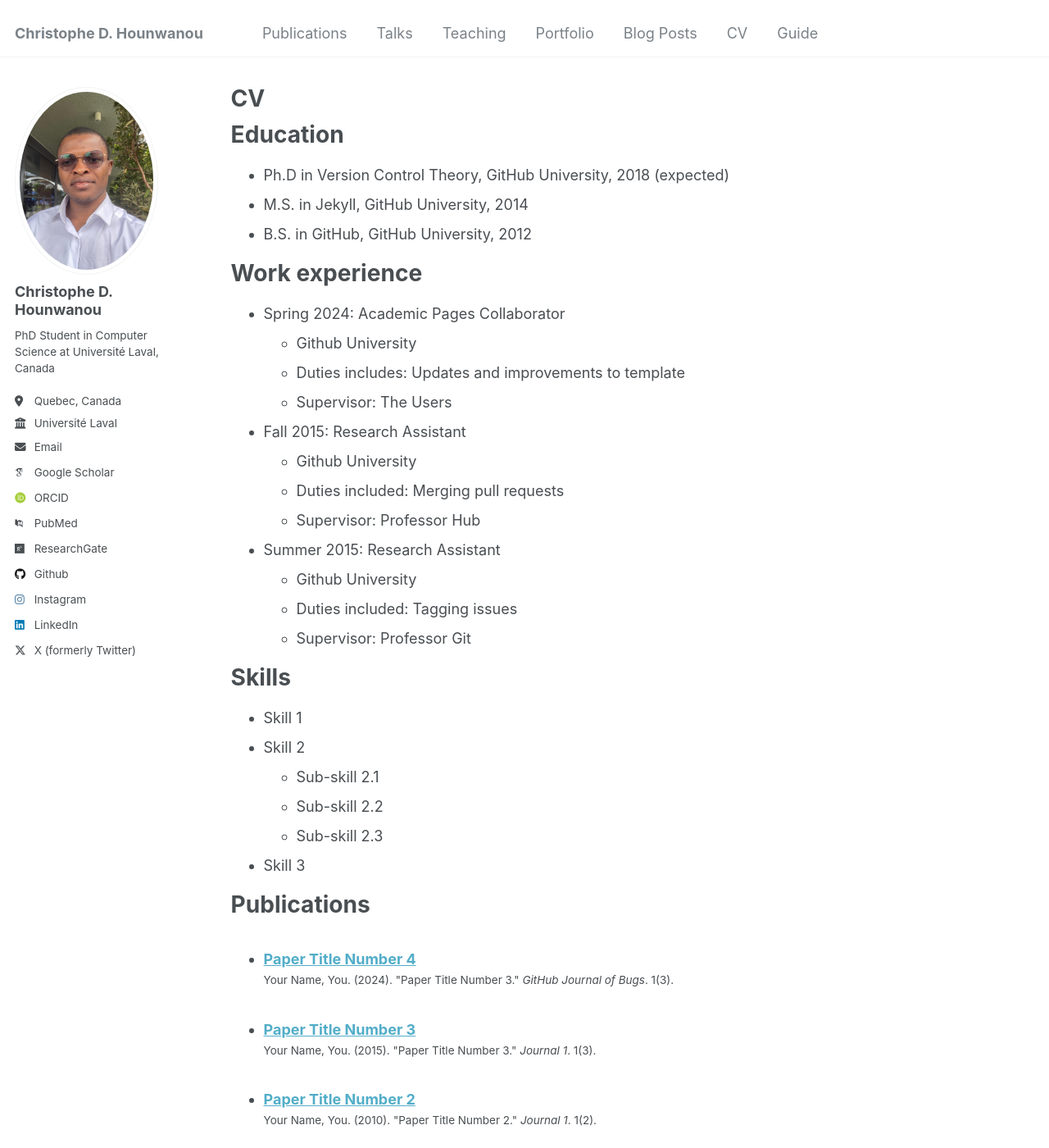
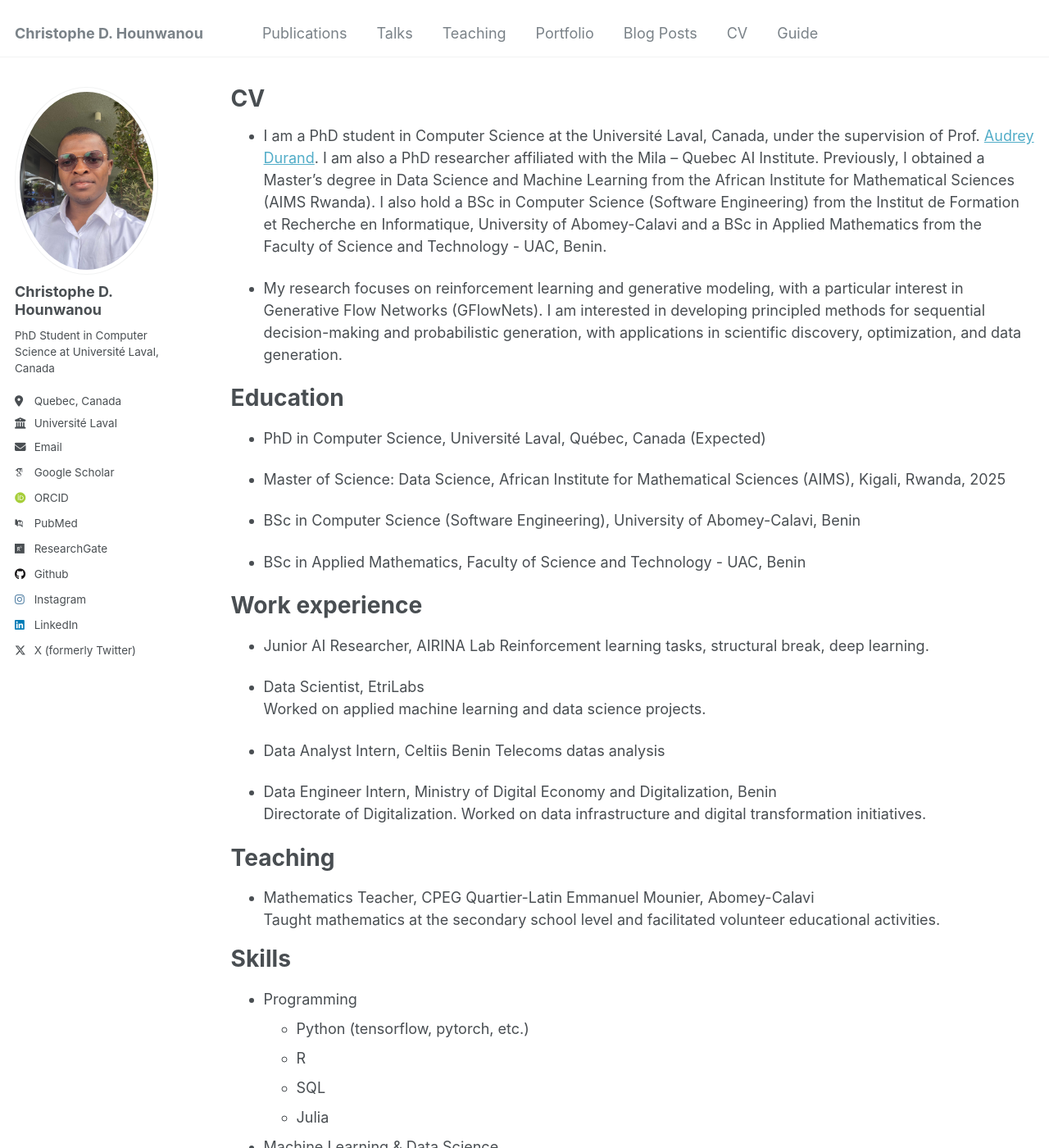
Before and after one commit to chrishounwanou/chrishounwanou.github.io, a Jekyll site: the page built from _pages/cv.md, in a window 1280 px wide and 1400 px high. Shown: the whole window at 82% size. Built offline with Jekyll 4.4.1, drawn with Linux system fonts in a browser that asks for light colours; some web fonts are replaced; some of the changed text lies outside the part shown.

Commit message:
Revise CV with updated academic and professional details
Updated CV with current education, work experience, skills, publications, talks, and service details.

```diff
--- a/_pages/cv.md
+++ b/_pages/cv.md
@@ -9,56 +9,87 @@ redirect_from:
 
 {% include base_path %}
 
+- I am a PhD student in Computer Science at the Université Laval, Canada, under the supervision of Prof. [Audrey Durand](https://mila.quebec/fr/annuaire/audrey-durand). I am also a PhD researcher affiliated with the Mila – Quebec AI Institute. Previously, I obtained a Master's degree in Data Science and Machine Learning from the African Institute for Mathematical Sciences (AIMS Rwanda). I also hold a BSc in Computer Science (Software Engineering) from the Institut de Formation et Recherche en Informatique, University of Abomey-Calavi and a BSc in Applied Mathematics from the Faculty of Science and Technology - UAC, Benin.
+
+- My research focuses on reinforcement learning and generative modeling, with a particular interest in Generative Flow Networks (GFlowNets). I am interested in developing principled methods for sequential decision-making and probabilistic generation, with applications in scientific discovery, optimization, and data generation.
+
+
 Education
 ======
-* Ph.D in Version Control Theory, GitHub University, 2018 (expected)
-* M.S. in Jekyll, GitHub University, 2014
-* B.S. in GitHub, GitHub University, 2012
+
+- PhD in Computer Science, Université Laval, Québec, Canada (Expected)
+
+- Master of Science: Data Science, African Institute for Mathematical Sciences (AIMS), Kigali, Rwanda, 2025
+
+- BSc in Computer Science (Software Engineering), University of Abomey-Calavi, Benin
+
+- BSc in Applied Mathematics,  Faculty of Science and Technology - UAC, Benin
+
 
 Work experience
 ======
-* Spring 2024: Academic Pages Collaborator
-  * Github University
-  * Duties includes: Updates and improvements to template
-  * Supervisor: The Users
 
-* Fall 2015: Research Assistant
-  * Github University
-  * Duties included: Merging pull requests
-  * Supervisor: Professor Hub
+- Junior AI Researcher, AIRINA Lab
+Reinforcement learning tasks, structural break, deep learning.
 
-* Summer 2015: Research Assistant
-  * Github University
-  * Duties included: Tagging issues
-  * Supervisor: Professor Git
+- Data Scientist, EtriLabs
+Worked on applied machine learning and data science projects.
+
+- Data Analyst Intern, Celtiis Benin
+Telecoms datas analysis
+
+- Data Engineer Intern, Ministry of Digital Economy and Digitalization, Benin
+Directorate of Digitalization. Worked on data infrastructure and digital transformation initiatives.
+
+Teaching
+======
+
+- Mathematics Teacher, CPEG Quartier-Latin Emmanuel Mounier, Abomey-Calavi
+Taught mathematics at the secondary school level and facilitated volunteer educational activities.
+
 
 Skills
 ======
-* Skill 1
-* Skill 2
-  * Sub-skill 2.1
-  * Sub-skill 2.2
-  * Sub-skill 2.3
-* Skill 3
+
+- Programming
+  - Python (tensorflow, pytorch, etc.)
+  - R
+  - SQL
+  - Julia
+
+- Machine Learning & Data Science
+  - Deep Learning
+  - Generative Models
+  - Reinforcement Learning
+  - Statistical Modeling
+
+- Tools
+  - Git / GitHub
+  - LaTeX
+  - Jupyter
+  - Linux
+
 
 Publications
 ======
-  <ul>{% for post in site.publications reversed %}
-    {% include archive-single-cv.html %}
-  {% endfor %}</ul>
+
+- Evaluating Generative Models for Synthetic Financial Data
+arXiv: https://arxiv.org/abs/2512.21791
+
+- Deep Generative Models for Synthetic Financial Data: Applications to Portfolio and Risk Modeling
+arXiv: https://arxiv.org/abs/2512.21798
+
 
 Talks
 ======
-  <ul>{% for post in site.talks reversed %}
-    {% include archive-single-talk-cv.html  %}
-  {% endfor %}</ul>
 
-Teaching
-======
-  <ul>{% for post in site.teaching reversed %}
-    {% include archive-single-cv.html %}
-  {% endfor %}</ul>
+- Synthetic Data Generation for Climate-Health Indicators: Leveraging AI to Overcome Data Gaps in Environmental Health Modelling
+SOSCHI Conference 2025
+
 
 Service and leadership
 ======
-* Currently signed in to 43 different slack teams
+
+- Alumni @Mastercard Foundation, University of Abomey-Calavi
+
+- Alumni @Tony Elumelu Entrepreneurship Programme (2025 TEF Fellow)
```
